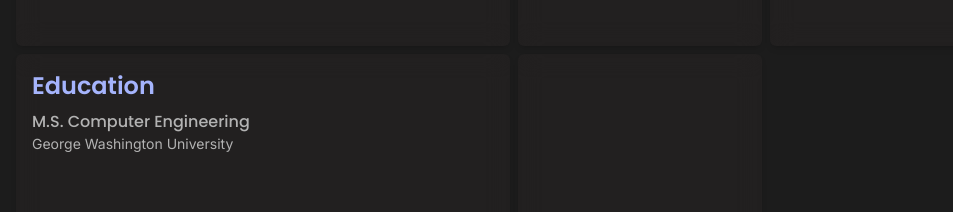
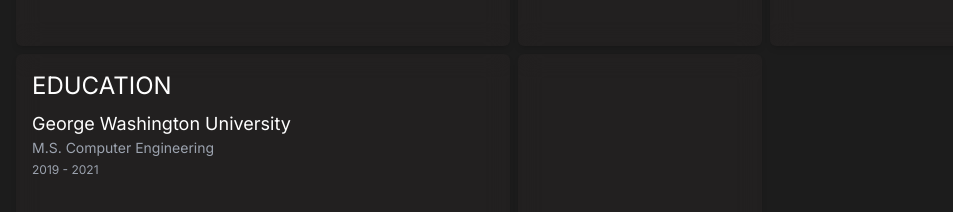
Before and after one commit to saxenabhishek/saxenabhishek, a React (Vite) app in the folder website/: page / in a window 1280 px wide. Shown: the part 850-1062 px from the top of the page, without its empty margins (0-953 px from the left). Built offline with nearby package versions, Linux system fonts and the light colour scheme.

Commit message:
style: edu card

```diff
--- a/website/src/components/Contact.jsx
+++ b/website/src/components/Contact.jsx
@@ -6,7 +6,11 @@
   const links = [
     { name: "Email", url: "mailto:your.email@example.com", icon: FiMail },
     { name: "GitHub", url: "https://github.com/saxenabhishek", icon: FiGithub },
-    { name: "LinkedIn", url: "https://linkedin.com/in/saxenabhishek", icon: FiLinkedin },
+    {
+      name: "LinkedIn",
+      url: "https://linkedin.com/in/saxenabhishek",
+      icon: FiLinkedin,
+    },
   ];
 
   return (
@@ -16,9 +20,7 @@
       className="h-full flex flex-col justify-between"
     >
       <div>
-        <h2 className="text-2xl font-heading font-semibold text-accent mb-4">
-          Contact
-        </h2>
+        <h2 className="text-2xl font-semibold mb-4">Contact</h2>
         <div className="space-y-2">
           {links.map((link) => (
             <a
@@ -26,7 +28,7 @@
               href={link.url}
               target="_blank"
               rel="noopener noreferrer"
-              className="flex items-center gap-2 text-accent underline"
+              className="flex items-center gap-2  underline"
             >
               <link.icon />
               <span>{link.name} ↗</span>
--- a/website/src/components/Education.jsx
+++ b/website/src/components/Education.jsx
@@ -3,14 +3,12 @@
 
 const Education = ({ expanded }) => (
   <div>
-    <h2 className="text-2xl font-heading font-semibold text-accent mb-2">Education</h2>
+    <h2 className="text-2xl font-light uppercase mb-2">Education</h2>
     {educationData.education.map((edu) => (
-      <div key={edu.institution} className="text-gray-700 dark:text-textSecondary mb-2">
-        <p className="font-heading font-medium">{edu.degree}</p>
-        <p className="text-sm">{edu.institution}</p>
-        {expanded && (
-          <p className="text-xs mt-1">{edu.period}</p>
-        )}
+      <div key={edu.institution} className=" mb-2">
+        <p className="text-lg ">{edu.institution}</p>
+        <p className="text-sm text-gray-400">{edu.degree}</p>
+        <p className="text-xs mt-1 text-gray-400 font-light">{edu.period}</p>
       </div>
     ))}
   </div>
```
